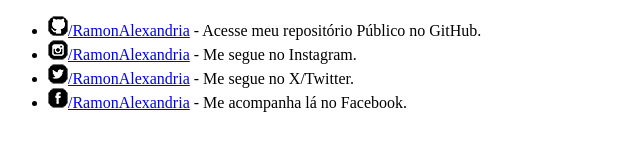
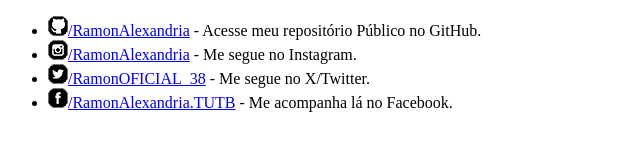
Before and after one commit to RamonAlexandria/Ramon-Desafio, a plain HTML site: page index.html in a window 1280 px wide. Shown: the part 590-740 px from the top of the page, without its empty margins (0-640 px from the left). Drawn offline with Linux system fonts and the light colour scheme.

Commit message:
Ajustes.
Fiz alguns ajustes nos links das redes sociais.

```diff
--- a/index.html
+++ b/index.html
@@ -16,8 +16,8 @@
         <p>
         <li><img src="icone-github.png" alt="GitHub Icone"><a href="https://github.com/RamonAlexandria" target="_blank">/RamonAlexandria</a> - Acesse meu repositório Público no GitHub.</li>
         <li><img src="icone-instagram.png" alt="Instagram Icone"><a href="https://Instagram.com/RamonAlexandria"target="_blank">/RamonAlexandria</a> - Me segue no Instagram.</li>
-        <li><img src="icone-twitter.png" alt="icone do twitter"><a href="https://x.com/RamonOFICIAL_38" target="_blank">/RamonAlexandria</a> - Me segue no X/Twitter.</li>
-        <li><img src="icone-facebook.png" alt="Icone do Facebook"><a href="https://facebook.com/RamonAlexandria.TUTB" target="_blank">/RamonAlexandria</a> - Me acompanha lá no Facebook.</li>
+        <li><img src="icone-twitter.png" alt="icone do twitter"><a href="https://x.com/RamonOFICIAL_38" target="_blank">/RamonOFICIAL_38</a> - Me segue no X/Twitter.</li>
+        <li><img src="icone-facebook.png" alt="Icone do Facebook"><a href="https://facebook.com/RamonAlexandria.TUTB" target="_blank">/RamonAlexandria.TUTB</a> - Me acompanha lá no Facebook.</li>
        </p>
     </ul>
 
```
